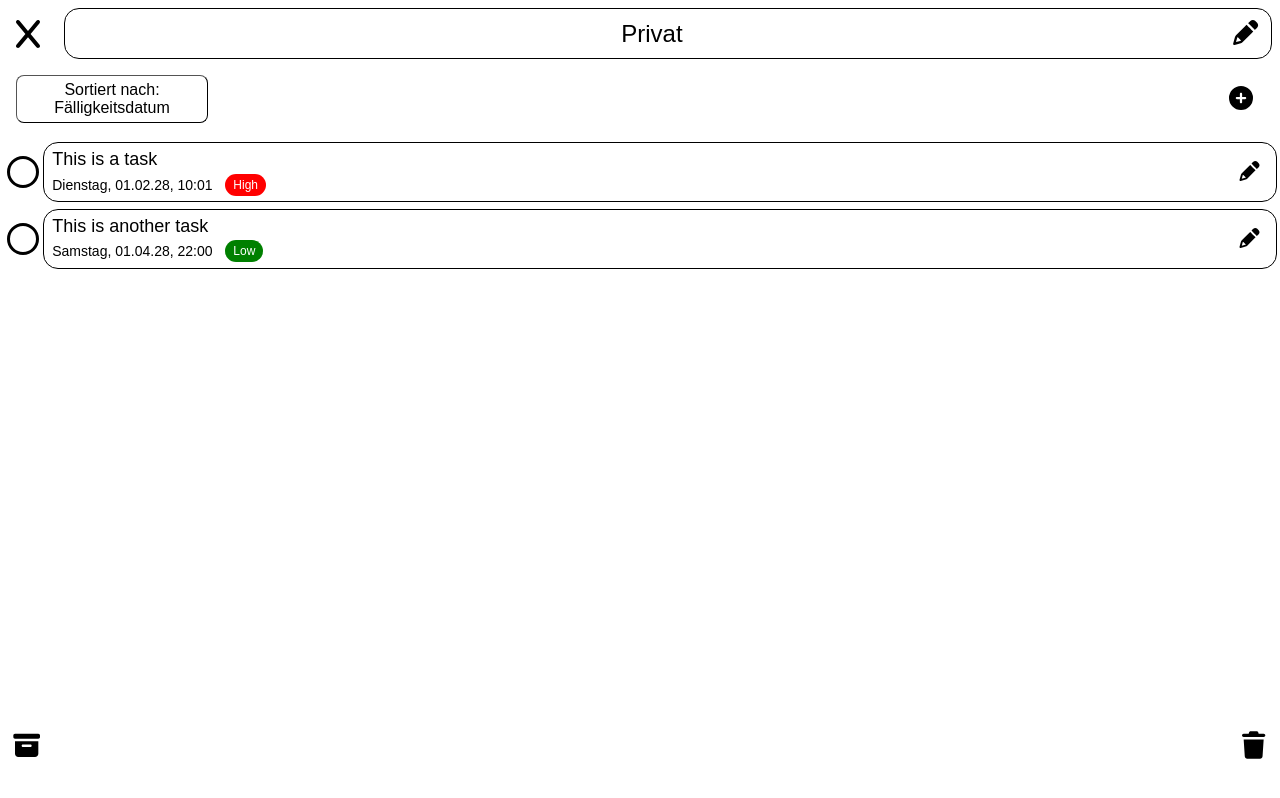
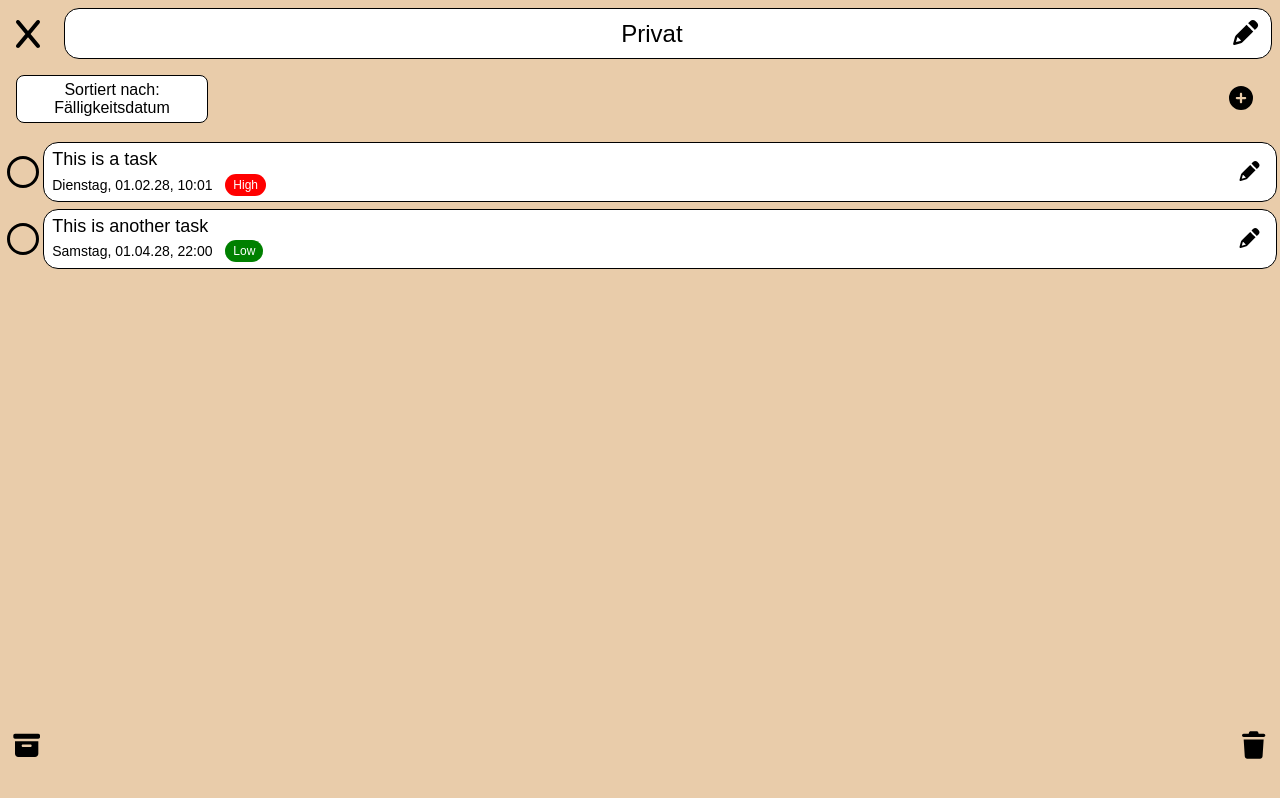
Before and after one commit to keckamreck/backendbanditen, a Next.js app: page /list/1 in a window 1280 px wide. Built offline with nearby package versions, Linux system fonts and the light colour scheme.

Commit message:
changed the backround color and fixed the taskedit button

```diff
--- a/src/app/_components/ButtonSort.module.css
+++ b/src/app/_components/ButtonSort.module.css
@@ -1,5 +1,6 @@
 .button {
   background-color: white;
+  border: 1px solid black;
   border-radius: 8px;
   display: flex;
   flex-direction: column;
@@ -8,6 +9,9 @@
   margin: 1em;
   padding: 5px;
   min-width: 12em;
-  border-color: black;
-  border-width: 1px;
 }
+
+.button:active {
+  transform: scale(0.95);
+  transition: transform 0.2s ease;
+}
--- a/src/app/_components/TaskCard.module.css
+++ b/src/app/_components/TaskCard.module.css
@@ -23,6 +23,7 @@ body {
   align-items: center;
   min-height: 50px;
   gap: 0;
+  background-color: white;
 }
 
 .card > .row {
--- a/src/app/_components/TopBar.module.css
+++ b/src/app/_components/TopBar.module.css
@@ -1,7 +1,7 @@
 .container {
   z-index: 100;
   position: sticky;
-  background-color: white;
+  background-color: #e9ccaa;
   top: 0;
 }
 
@@ -10,7 +10,6 @@
   flex-direction: row;
   height: min-content;
   justify-content: stretch;
-  /* border-bottom: 1px solid black; */
   padding: 0.5em;
   padding-bottom: 0;
   gap: 1em;
@@ -25,6 +24,7 @@
   align-items: center;
   margin: 0;
   justify-content: space-between;
+  background-color: white;
 }
 
 .container .topBar .listName > div {
--- a/src/app/list/[id]/page.module.css
+++ b/src/app/list/[id]/page.module.css
@@ -1,5 +1,5 @@
 body {
-  background-color: white;
+  background-color: #e9ccaa;
 }
 
 .buttonAdd {
--- a/src/app/list/[id]/page.tsx
+++ b/src/app/list/[id]/page.tsx
@@ -60,7 +60,7 @@ function List({ ListId }: { ListId: number }) {
         </div>
         <button
           className={styles.buttonAdd}
-          onClick={() => router.push(`/createTask/`)}
+          onClick={() => router.push(`/createTask/${list.id}`)}
         >
           <FontAwesomeIcon icon={faCirclePlus} />
         </button>
```
Also changed, not shown: src/app/_components/TopBarArchive.module.css (line endings or trailing spaces).
